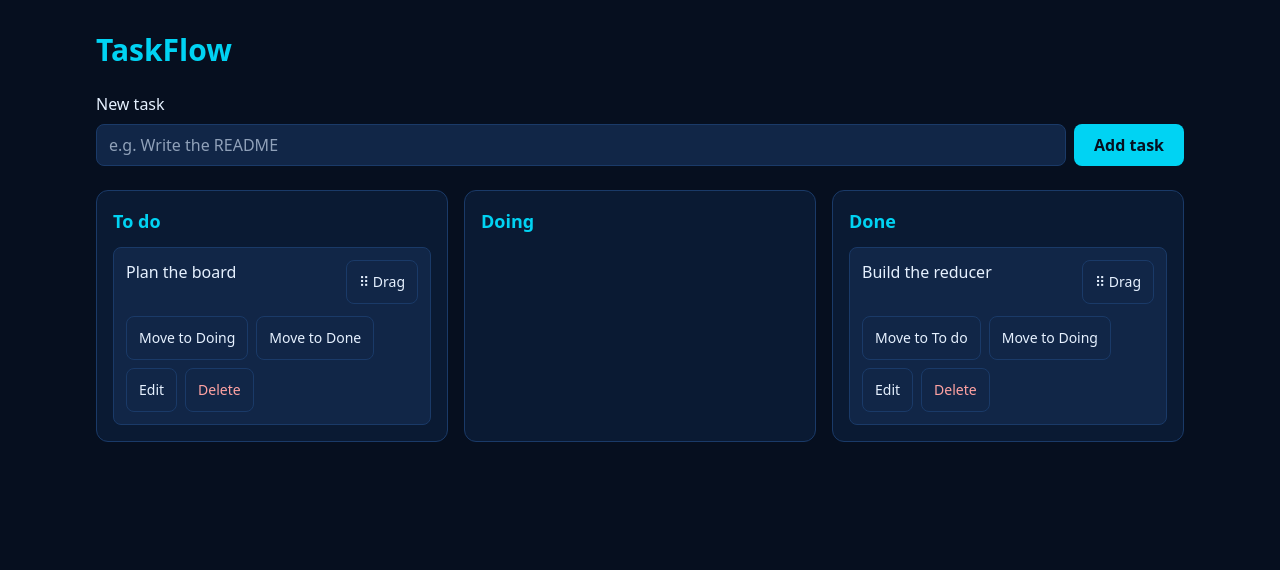
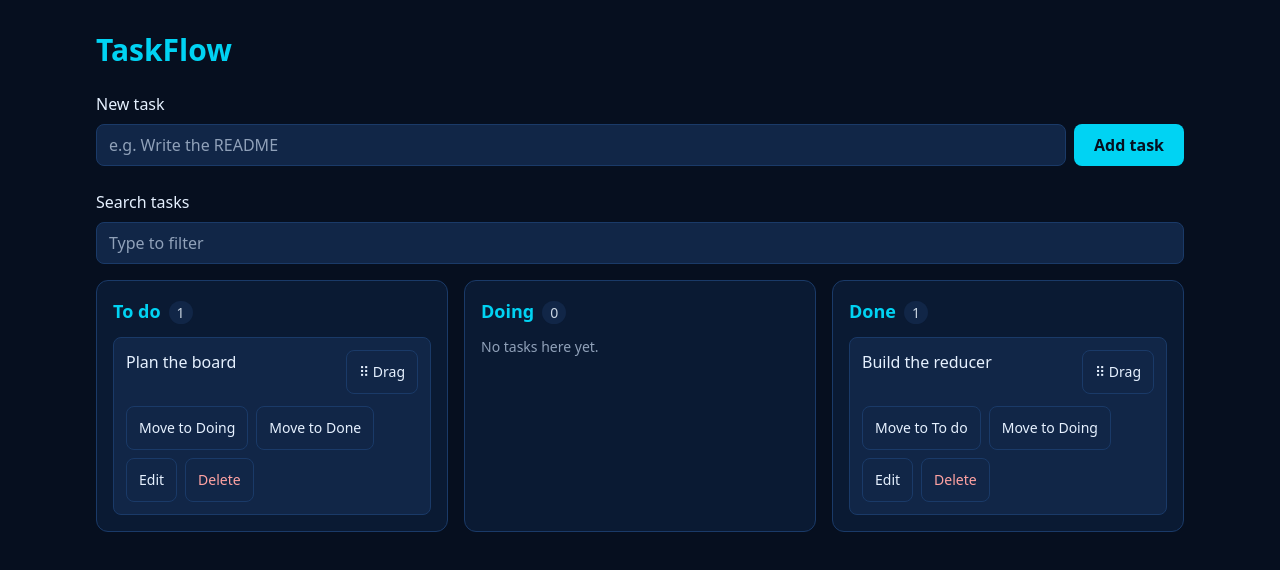
Before and after one commit to Haez0004/taskflow-, a Next.js app: page / in a window 1280 px wide. Shown: the top 570 px of the page. Built offline with nearby package versions, Linux system fonts and the light colour scheme.

Commit message:
Day 11: counts, empty states, search, theme polish

```diff
--- a/app/globals.css
+++ b/app/globals.css
@@ -5,6 +5,7 @@
   --color-navy-900: #0a1a33;
   --color-navy-800: #112647;
   --color-navy-700: #1a3a68;
+  --color-ink: #e6f1ff;
 }
 
 html {
@@ -13,6 +14,6 @@ html {
 
 body {
   background: var(--color-navy-950);
-  color: #e6f1ff;
+    color: var(--color-ink);
   font-family: system-ui, Arial, sans-serif;
 }
--- a/components/Board.tsx
+++ b/components/Board.tsx
@@ -29,7 +29,11 @@ function isStatus(id: unknown): id is Status {
 
 export default function Board() {
   const { tasks, dispatch, loaded } = useTasks();
-
+const [query, setQuery] = useState("");
+const needle = query.trim().toLowerCase();
+const visible = needle
+  ? tasks.filter((t) => t.title.toLowerCase().includes(needle))
+  : tasks;
 const [prevCount, setPrevCount] = useState(tasks.length);
 const [message, setMessage] = useState("");
 const [prevLoaded, setPrevLoaded] = useState(loaded);
@@ -91,14 +95,28 @@ if (loaded !== prevLoaded) {
     <p role="status" className="sr-only">
       {message}
     </p>
+    <div className="mt-6">
+      <label htmlFor="task-search" className="block font-medium">
+        Search tasks
+      </label>
+      <input
+        id="task-search"
+        type="search"
+        value={query}
+        onChange={(e) => setQuery(e.target.value)}
+        placeholder="Type to filter"
+        className="mt-2 w-full rounded-lg border border-navy-700 bg-navy-800 px-3 py-2 text-white placeholder:text-slate-400 focus:outline-2 focus:outline-offset-2 focus:outline-cyan-400"
+      />
+    </div>
 
-      <div className="mt-6 grid grid-cols-1 gap-4 md:grid-cols-3">
+      <div className="mt-4 grid grid-cols-1 gap-4 md:grid-cols-3">
         {COLUMNS.map((col) => (
           <Column
             key={col.status}
             status={col.status}
             title={col.title}
-            tasks={tasks.filter((t) => t.status === col.status)}
+            tasks={visible.filter((t) => t.status === col.status)}
+            searching= {needle !==""}
           />
         ))}
       </div>
--- a/components/Column.tsx
+++ b/components/Column.tsx
@@ -8,16 +8,17 @@ interface ColumnProps {
   status: Status;
   title: string;
   tasks: Task[];
+  searching?: boolean;
 }
 
-export default function Column({ status, title, tasks }: ColumnProps) {
+export default function Column({ status, title, tasks, searching }: ColumnProps) {
   const headingId = `column-${status}`;
   const { setNodeRef, isOver } = useDroppable({ id: status });
   return (
     <section
       ref={setNodeRef}
       aria-labelledby={headingId}
-      className={`min-h-32 rounded-xl border bg-navy-900 p-4 ${
+      className={`min-h-32 rounded-xl border bg-navy-900 p-4 transition-colors ${
         isOver ? "border-cyan-400" : "border-navy-700"
       }`}
     >
@@ -27,12 +28,21 @@ export default function Column({ status, title, tasks }: ColumnProps) {
   className="text-lg font-semibold text-cyan-400 focus:outline-2 focus:outline-offset-2 focus:outline-cyan-400"
 >
   {title}
+  <span className="ml-2 rounded-full bg-navy-800 px-2 py-0.5 text-sm font-normal text-slate-300">
+    {tasks.length}
+  </span>
 </h2>
+      {tasks.length === 0 ? (
+  <p className="mt-3 text-sm text-slate-400">
+  {searching ? "No matching tasks." : "No tasks here yet."}
+</p>
+) : (
   <ul className="mt-3 space-y-2">
     {tasks.map((task) => (
       <TaskCard key={task.id} task={task} />
     ))}
   </ul>
+)}
     </section>
   );
 }
```
Also changed, not shown: 1 other file (tests, documents, lock files or other folders). Lines whose indentation alone changed are shown as unchanged.
